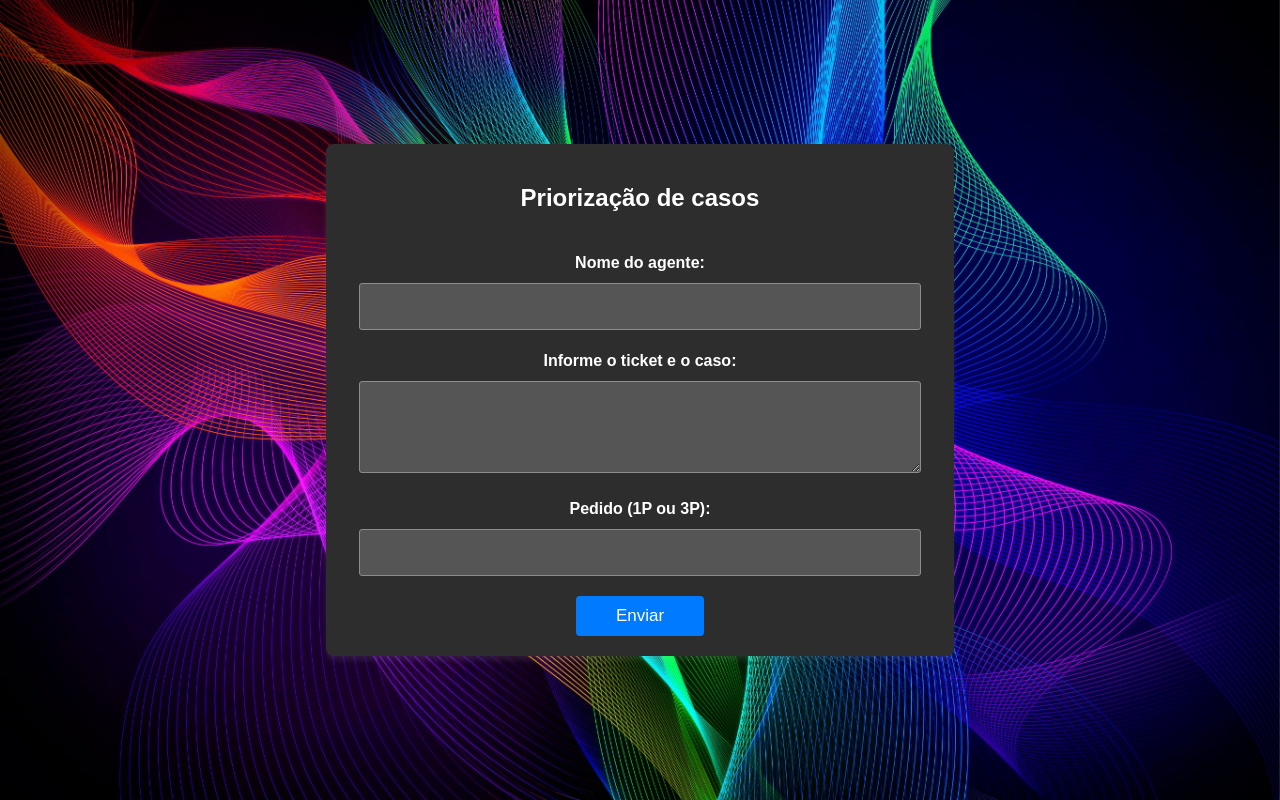
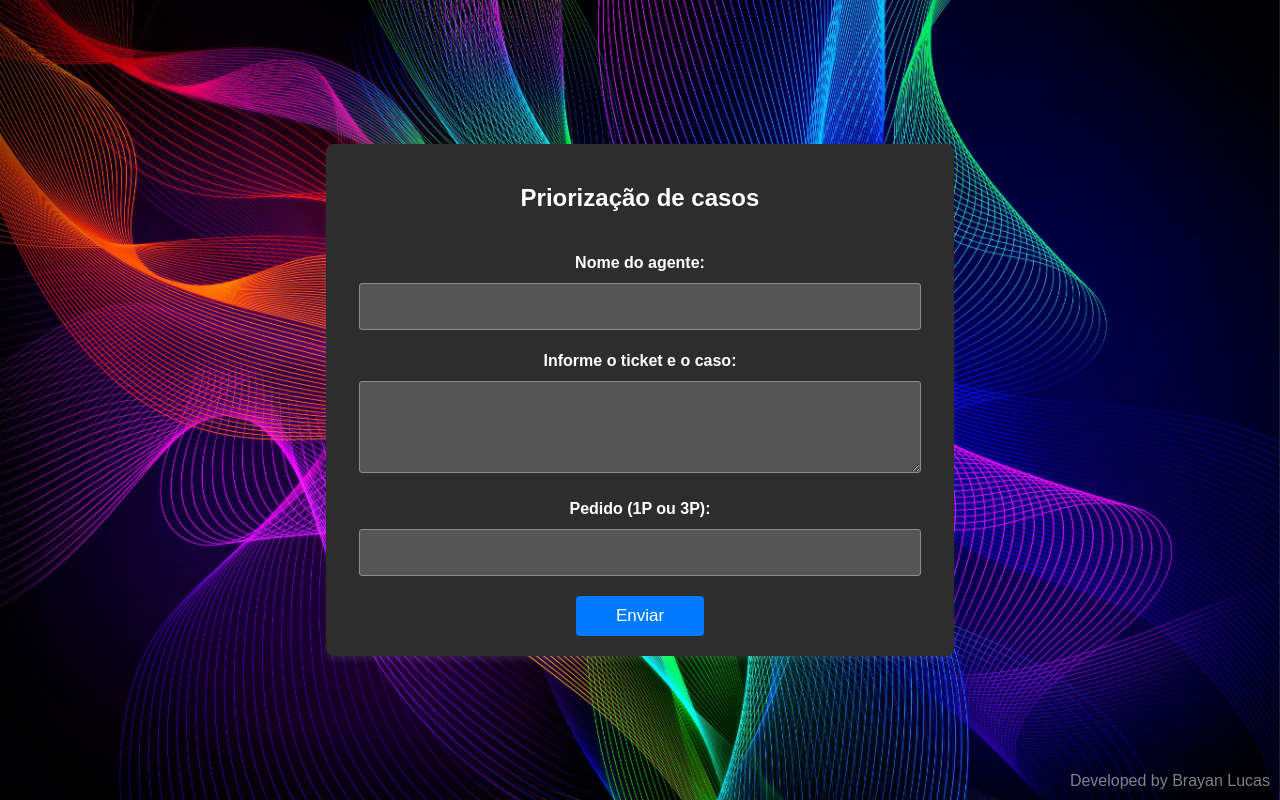
Before and after one commit to BrayanLuccas/Priorizacao.Rita, a plain HTML site: page index.html in a window 1280 px wide. Drawn offline with Linux system fonts and the light colour scheme.

Commit message:
Update index.html

```diff
--- a/index.html
+++ b/index.html
@@ -79,11 +79,12 @@ img {
 }
 
 .watermark {
-  position: absolute;
+  position: fixed;
   bottom: 10px;
   right: 10px;
-  font-size: 19px;
-  color: rgb(148, 147, 147);
+  font-size: 16px;
+  color: rgba(255, 255, 255, 0.5); /* Alterado para branco semi-transparente */
+  z-index: 9999; /* Aumentado o valor de z-index */
 }
 </style>
 </head>
@@ -102,6 +103,7 @@ img {
   </form>
   <div class="message" id="successMessage" style="display: none;">Dados enviados com sucesso!</div>
 </div>
+<span class="watermark">Developed by Brayan Lucas</span>
 <script>
 const form = document.getElementById('helpForm');
 const successMessage = document.getElementById('successMessage');
```
